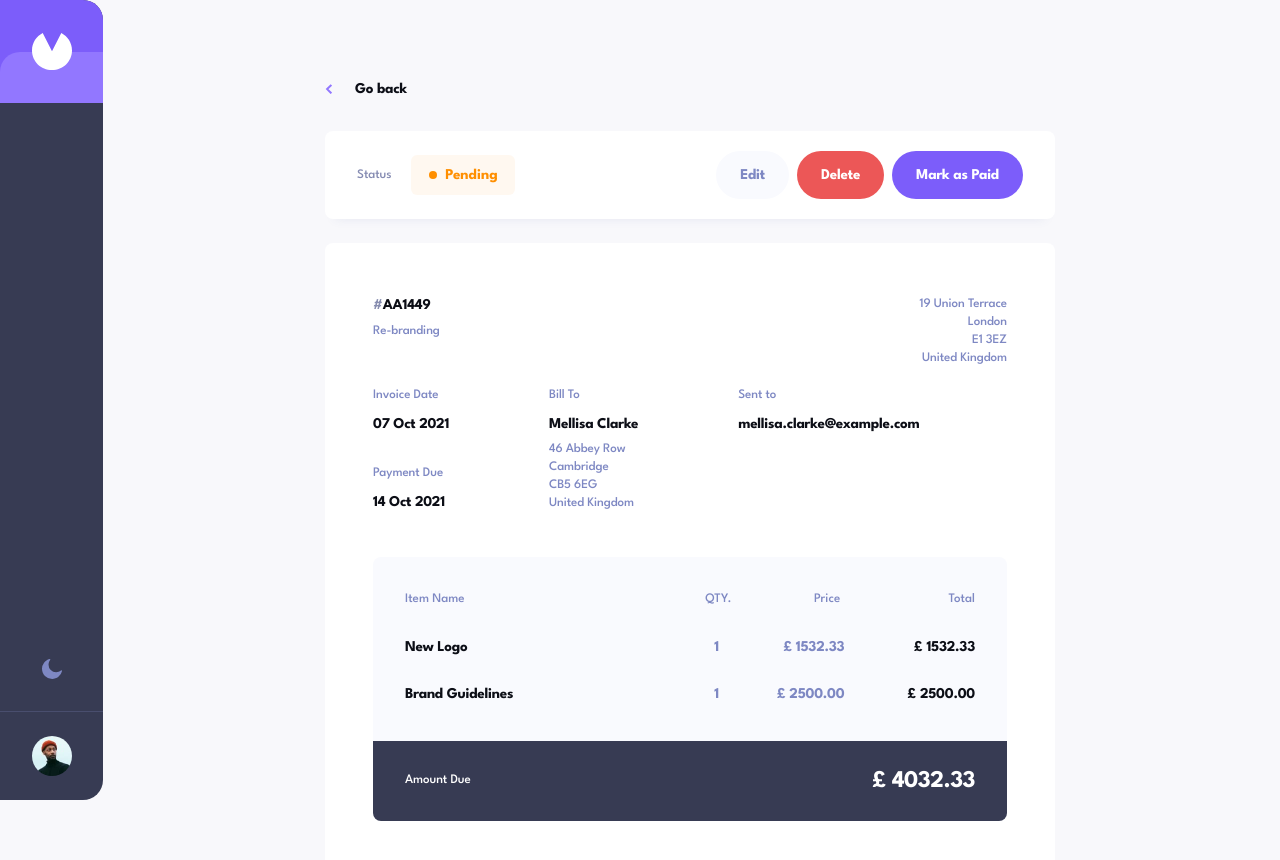
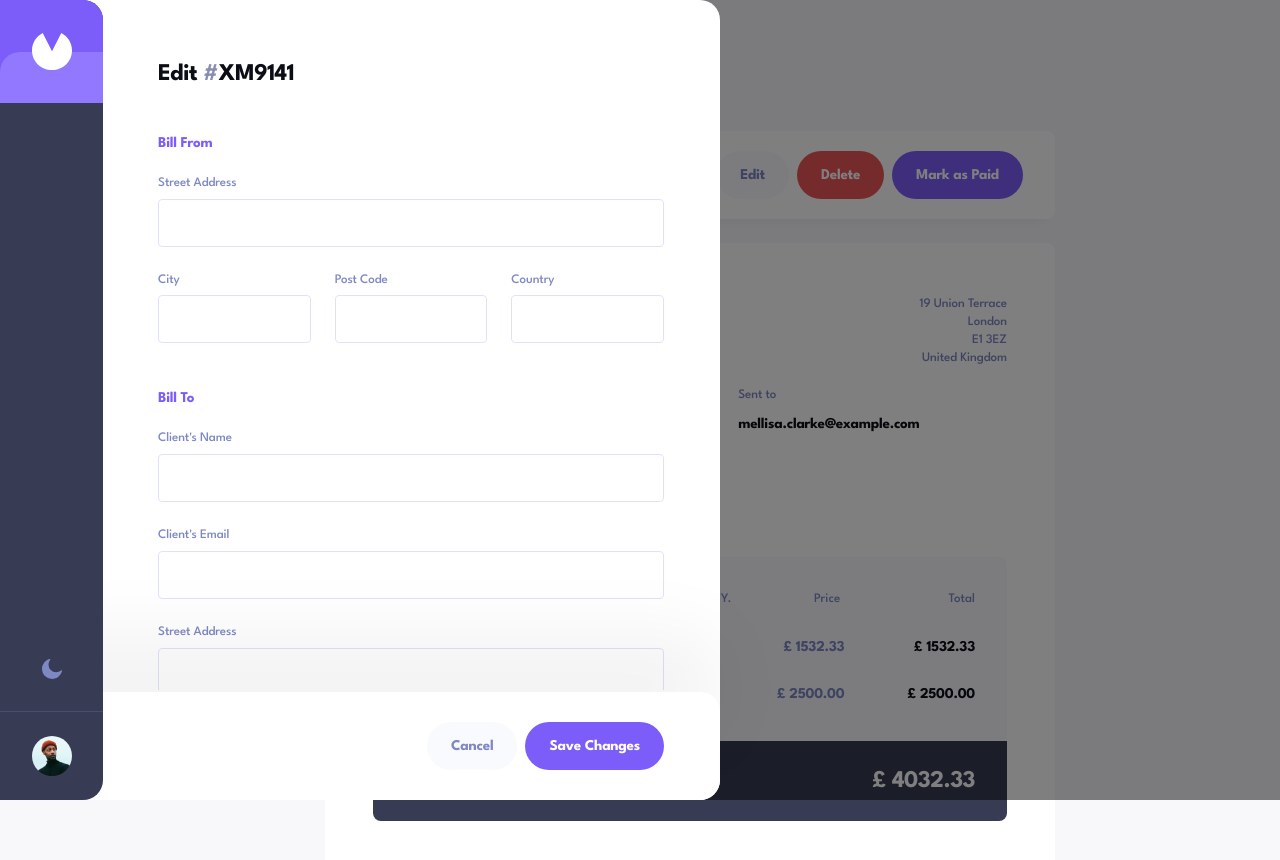
Before and after one commit to jownsu/invoice-app, a React (Vite) app: page /invoice/AA1449 in a window 1280 px wide. Both pictures are taken after a click on the button "Edit". Shown: the top 860 px of the page. Built offline with nearby package versions, Linux system fonts and the light colour scheme.

Commit message:
Implement Edit Form

```diff
--- a/src/views/global/side_nav/side_nav.scss
+++ b/src/views/global/side_nav/side_nav.scss
@@ -8,7 +8,7 @@
     border-radius: 0 2rem 2rem 0;
     overflow: hidden;
     width: 10.3rem;
-    z-index: 100;
+    z-index: 1000;
 
     @media only screen and (max-width: $bp_tablet){
         flex-direction: row;
--- a/src/views/global/slider/slider.module.scss
+++ b/src/views/global/slider/slider.module.scss
@@ -7,6 +7,7 @@
     width: 100%;
     height: 100%;
     background: rgba(0, 0, 0, .5);
+    z-index: 100;
 
     .content{
         position: fixed;
--- a/src/views/home/components/new_invoice_form/new_invoice_form.component.jsx
+++ b/src/views/home/components/invoice_form/invoice_form.component.jsx
@@ -11,10 +11,11 @@ import moment from "moment";
 import Item from "../item/item.component";
 
 /* CSS */
-import styles from "./new_invoice_form.module.scss";
+import styles from "./invoice_form.module.scss";
 
 import "react-datepicker/dist/react-datepicker.css";
-const NewInvoiceForm = ({onClose}) => {
+
+const InvoiceForm = ({onClose, is_edit = false}) => {
 
     const [is_invoice_date_open, setIsInvoiceDateOpen] = useState(false);
     const { register, handleSubmit, watch, formState: { errors } } = useForm();
@@ -54,7 +55,12 @@ const NewInvoiceForm = ({onClose}) => {
                 Go back
             </button>
 
-            <h3>New Invoice</h3>
+            {
+                is_edit
+                ? <h3>New Invoice</h3>
+                : <h3>Edit <span>#</span>XM9141</h3>
+            }
+
 
             <div className={styles.bill_from}>
                 <h4>Bill From</h4>
@@ -162,13 +168,36 @@ const NewInvoiceForm = ({onClose}) => {
                 <button type="button" className={styles.add_item_btn}><span className={styles.add_icon}></span>+ Add New Item</button>
             </div>
 
-            <div className={styles.actions_container}>
-                <button type="button" className={styles.btn_discard}>Discard</button>
-                <button type="button" className={styles.btn_draft}>Save as Draft</button>
-                <button type="button" className={styles.btn_save}>Save & Send</button>
-            </div>
+            {
+                is_edit
+                ? (
+                    <div className={styles.actions_container}>
+                        <button
+                            type="button"
+                            className={styles.btn_discard}
+                            onClick={onClose}
+                        >
+                            Discard
+                        </button>
+                        <button type="button" className={styles.btn_draft}>Save as Draft</button>
+                        <button type="button" className={styles.btn_save}>Save & Send</button>
+                    </div>
+                )
+                : (
+                    <div className={styles.actions_container}>
+                        <button
+                            type="button"
+                            className={styles.btn_cancel}
+                            onClick={onClose}
+                        >
+                            Cancel
+                        </button>
+                        <button type="button" className={styles.btn_save_changes}>Save Changes</button>
+                    </div>
+                )
+            }
         </form>
     )
 }
 
-export default NewInvoiceForm;
+export default InvoiceForm;
--- a/src/views/home/components/new_invoice_form/new_invoice_form.module.scss
+++ b/src/views/home/components/invoice_form/invoice_form.module.scss
@@ -32,6 +32,10 @@
         letter-spacing: -.5px;
         color: $color_grey_4;
         margin-bottom: 4.5rem;
+
+        span{
+            color: $color_grey_2;
+        }
 
         @media only screen and (max-width: $bp_phone){
             margin-bottom: 2.3rem;
@@ -437,6 +441,18 @@
                     background: #9277FF;
                 }
             }
+
+            &.btn_cancel{
+                background: #F9FAFE;
+                color: $color_grey_3;
+                margin-left: auto;
+                margin-right: .8rem;
+            }
+
+            &.btn_save_changes{
+                background: $color_primary_1;
+                color: $color_white;
+            }
         }
     }
 
@@ -476,6 +492,10 @@
 
         h3{
             color: $color_white;
+
+            span{
+                color: #777F98;
+            }
         }
 
         .input_group{
--- a/src/views/home/home.jsx
+++ b/src/views/home/home.jsx
@@ -8,7 +8,7 @@ import List from "../global/list/list";
 import InvoiceItem from "./components/invoice_item/invoice_item.component";
 import NoInvoice from "./components/no_invoice/no_invoice.component";
 import Slider from "../global/slider/slider";
-import NewInvoiceForm from "./components/new_invoice_form/new_invoice_form.component";
+import InvoiceForm from "./components/invoice_form/invoice_form.component";
 
 /* CSS */
 import styles from "./home.module.scss";
@@ -19,7 +19,7 @@ const Home = () => {
     const [status_filters, setStatusFilters] = useState([]);
     const { invoice_list } = useSelector(state => state.invoice);
 
-    const [is_show_new_voice, setShowNewVoice] = useState(false);
+    const [is_show_invoice_form, setShowInVoiceForm] = useState(false);
 
     useEffect(() => {
         setInvoices(invoice_list);
@@ -39,7 +39,7 @@ const Home = () => {
             <HomeHeader
                 status_filters={status_filters}
                 onStatusFilterChange={handleStatusFilterChange}
-                onNewInvoiceClick={() => setShowNewVoice(true)}
+                onNewInvoiceClick={() => setShowInVoiceForm(true)}
             />
             <List
                 className={styles.invoice_list}
@@ -49,10 +49,10 @@ const Home = () => {
                 noItemComponent={NoInvoice}
             />
             <Slider
-                is_show={is_show_new_voice}
-                onClose={() => setShowNewVoice(false)}
+                is_show={is_show_invoice_form}
+                onClose={() => setShowInVoiceForm(false)}
             >
-                <NewInvoiceForm onClose={() => setShowNewVoice(false)} />
+                <InvoiceForm onClose={() => setShowInVoiceForm(false)} />
             </Slider>
         </div>
     )
--- a/src/views/invoice/components/invoice_header/invoice_header.component.jsx
+++ b/src/views/invoice/components/invoice_header/invoice_header.component.jsx
@@ -7,7 +7,7 @@ import InvoiceStatus from "../../../global/invoice_status/invoice_status.compone
 /* CSS */
 import styles from "./invoice_header.module.scss";
 
-const InvoiceHeader = ({invoice_status}) => {
+const InvoiceHeader = ({invoice_status, onEditClick}) => {
     return (
         <div className={styles.invoice_header}>
             <p className={styles.status_label}>Status</p>
@@ -16,7 +16,11 @@ const InvoiceHeader = ({invoice_status}) => {
                 status={invoice_status}
             />
             <div className={styles.invoice_actions}>
-                <button type="button" className={styles.edit}>
+                <button
+                    type="button"
+                    className={styles.edit}
+                    onClick={onEditClick}
+                >
                     Edit
                 </button>
                 <button type="button" className={styles.delete}>
--- a/src/views/invoice/invoice.jsx
+++ b/src/views/invoice/invoice.jsx
@@ -1,5 +1,5 @@
 /* React */
-import React, { useEffect } from "react";
+import React, { useState, useEffect } from "react";
 import { useParams } from "react-router-dom";
 
 /* REDUX */
@@ -10,6 +10,8 @@ import { selectInvoice } from "../../redux/invoice/invoice_slice";
 import BackButton from "./components/back_button/back_button.component";
 import InvoiceHeader from "./components/invoice_header/invoice_header.component";
 import InvoiceInfo from "./components/invoice_info/invoice_info.component";
+import Slider from "../global/slider/slider";
+import InvoiceForm from "../home/components/invoice_form/invoice_form.component";
 
 /* CSS */
 import styles from "./invoice.module.scss";
@@ -18,6 +20,7 @@ const Invoice = () => {
 
     const { invoice_id } = useParams();
     const dispatch = useDispatch();
+    const [is_show_invoice_form, setIsShowInvoiceForm] = useState(false);
 
     useEffect(() => {
         dispatch(selectInvoice({invoice_id: invoice_id}));
@@ -28,8 +31,17 @@ const Invoice = () => {
     return(
         <div id={styles.invoice}>
             <BackButton />
-            <InvoiceHeader invoice_status={selected_invoice.status} />
+            <InvoiceHeader
+                invoice_status={selected_invoice.status}
+                onEditClick={() => setIsShowInvoiceForm(true)}
+            />
             <InvoiceInfo invoice={selected_invoice} />
+            <Slider
+                is_show={is_show_invoice_form}
+                onClose={() => setIsShowInvoiceForm(false)}
+            >
+                <InvoiceForm onClose={() => setIsShowInvoiceForm(false)} />
+            </Slider>
         </div>
     )
 }
```
